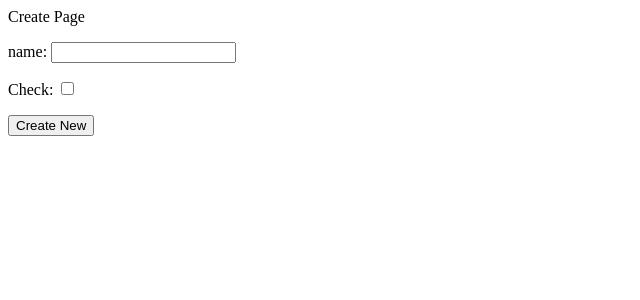
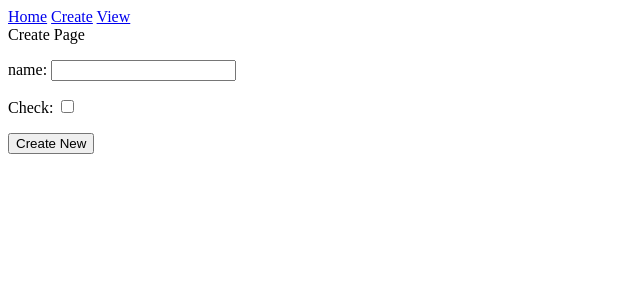
Before and after one commit to vimanshaMJ/django-project-01, a Django app: page /create/ in a window 1280 px wide. Shown: the top 300 px of the page, without its empty margins (0-640 px from the left). Run offline with Django 5.2, Linux system fonts and the light colour scheme.

Commit message:
sideNav div

```diff
--- a/main/templates/main/base.html
+++ b/main/templates/main/base.html
@@ -6,6 +6,14 @@
     <title>{% block title %} Vima's site {% endblock %}</title>
   </head>
   <body>
-    <div id="content" name="content">{% block content %} {% endblock %}</div>
+    <div class="sidenav">
+      <a href="/home">Home</a>
+      <a href="/create">Create</a>
+      <a href="/2">View</a>
+    </div>
+
+    <div id="content" name="content" class="main">
+      {% block content %} {% endblock %}
+    </div>
   </body>
 </html>
```
